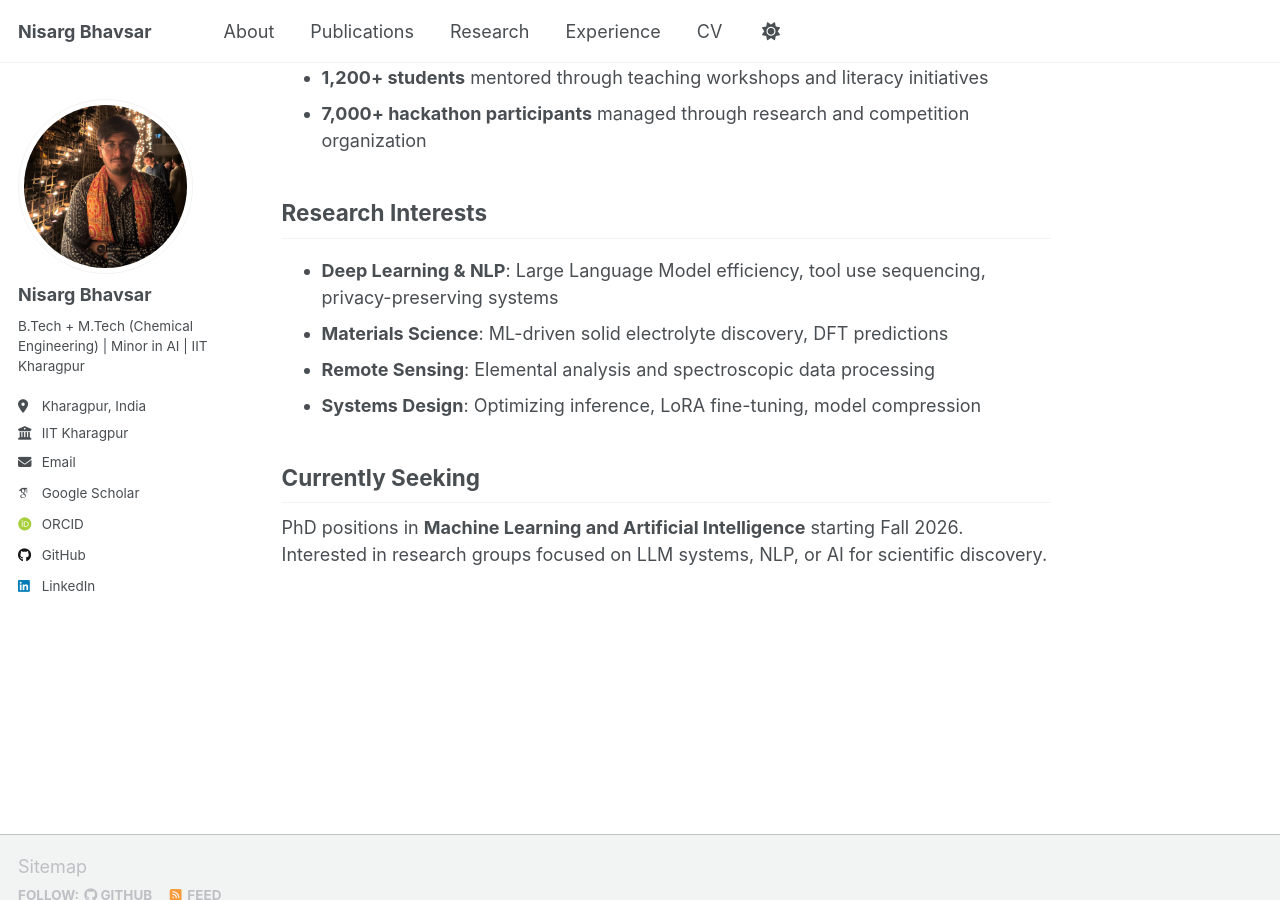
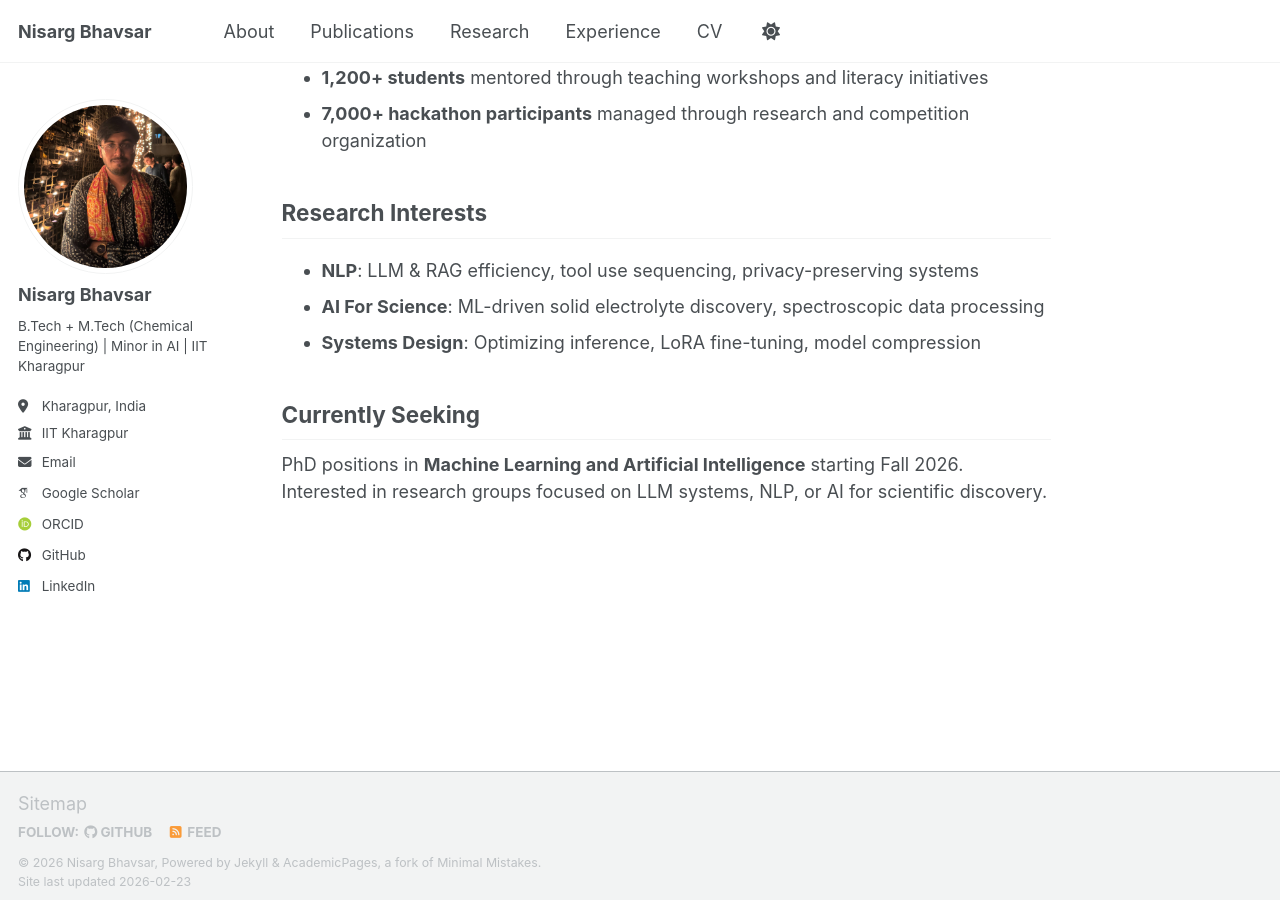
Before and after one commit to NisargBhavsar25/nisargbhavsar25.github.io, a Jekyll site: the page built from _pages/about.md, in a window 1280 px wide and 900 px high, scrolled down 469 px. Built offline with Jekyll 4.4.1, drawn with Linux system fonts in a browser that asks for light colours; some web fonts are replaced; a script that is not in the unit is left out.

Commit message:
Refine research interests section for clarity and focus on key areas

```diff
--- a/_pages/about.md
+++ b/_pages/about.md
@@ -23,9 +23,8 @@ I'm a final-year BTech+MTech student at IIT Kharagpur transitioning toward PhD r
 
 ## Research Interests
 
-- **Deep Learning & NLP**: Large Language Model efficiency, tool use sequencing, privacy-preserving systems
-- **Materials Science**: ML-driven solid electrolyte discovery, DFT predictions
-- **Remote Sensing**: Elemental analysis and spectroscopic data processing
+- **NLP**: LLM & RAG efficiency, tool use sequencing, privacy-preserving systems
+- **AI For Science**: ML-driven solid electrolyte discovery, spectroscopic data processing
 - **Systems Design**: Optimizing inference, LoRA fine-tuning, model compression
 
 ## Currently Seeking
```
